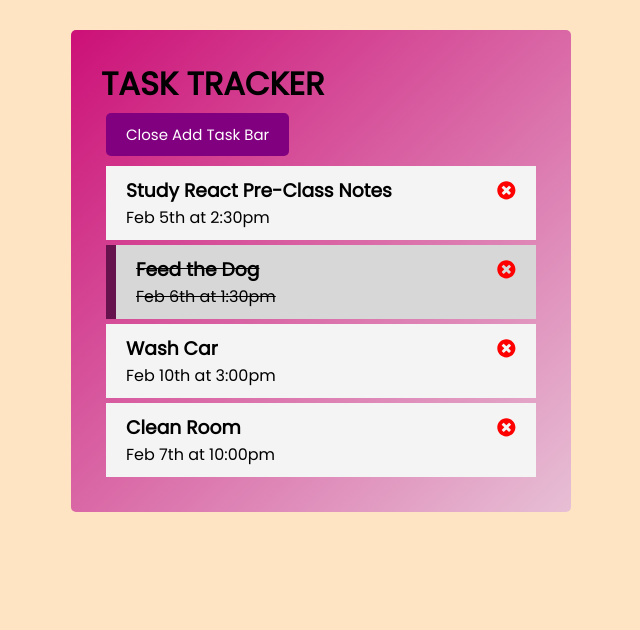
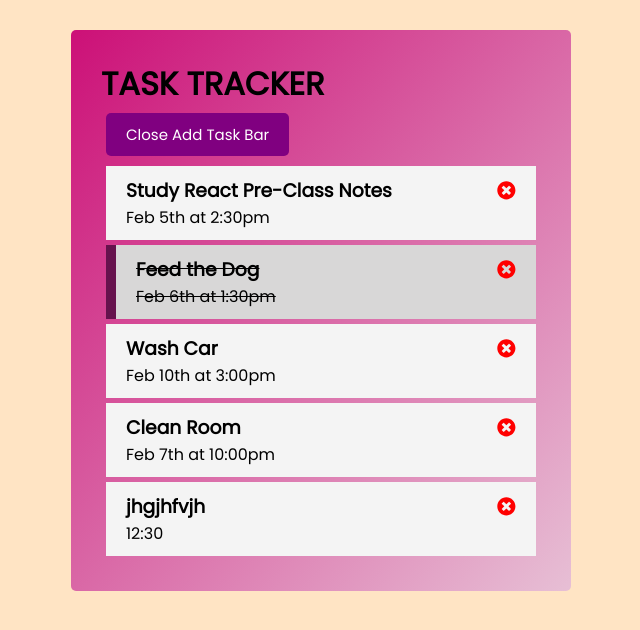
Before and after one commit to hsynarsln/react_task_tracker_project, a React (Create React App) app: page / in a window 1280 px wide. Shown: the top 630 px of the page, without its empty margins (319-959 px from the left). Built offline with nearby package versions, Linux system fonts and the light colour scheme; data requests are answered from the project's data file.

Commit message:
add task

```diff
--- a/db.json
+++ b/db.json
@@ -23,6 +23,12 @@
       "day": "Feb 7th at 10:00pm",
       "isDone": false,
       "id": 4
+    },
+    {
+      "text": "jhgjhfvjh",
+      "day": "12:30",
+      "isDone": false,
+      "id": 5
     }
   ]
 }
--- a/src/App.js
+++ b/src/App.js
@@ -11,7 +11,7 @@ function App() {
   //? butona bastığımızda formun toggle olması
   const [showAddTask, setShowAddTask] = useState(false);
 
-  //! JSON SERVER
+  //! JSON SERVER URL
   const baseUrl = 'http://localhost:5000/tasks';
 
   //! FETCH TASKS (JSON SERVER)
@@ -33,15 +33,34 @@ function App() {
     fetchTasks();
   }, []);
 
+  //! ADD TASK (JSON SERVER)
+  // const addTask = async newTask => {
+  //   const res = await fetch(baseUrl, {
+  //     method: 'POST',
+  //     headers: {
+  //       'Content-type': 'application/json'
+  //     },
+  //     body: JSON.stringify(newTask)
+  //   });
+  //   //* burada fetch yapmamız gerekir. yoksa server'a ekler ama ekrana yansıtmaz
+  //   fetchTasks();
+  // };
+
+  //! ADD TASK WITH AXIOS
+  const addTask = async newTask => {
+    await axios.post(baseUrl, newTask);
+    fetchTasks();
+  };
+
   //! ADD TASK
-  const addTask = newTask => {
-    // console.log('Add Task From App.js');
-    const id = Math.floor(Math.random() * 100) + 1; //? new Task için id oluşturuyoruz
+  // const addTask = newTask => {
+  //   // console.log('Add Task From App.js');
+  //   const id = Math.floor(Math.random() * 100) + 1; //? new Task için id oluşturuyoruz
 
-    const addNewTask = { id, ...newTask }; //? yeni taskımıza id ekliyoruz
+  //   const addNewTask = { id, ...newTask }; //? yeni taskımıza id ekliyoruz
 
-    setTasks([...tasks, addNewTask]);
-  };
+  //   setTasks([...tasks, addNewTask]);
+  // };
 
   //! DELETE TASK
   const deleteTask = deletedTaskId => {
```
